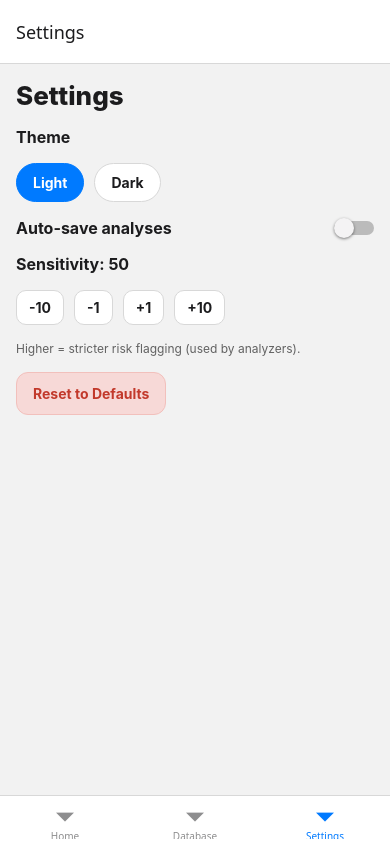
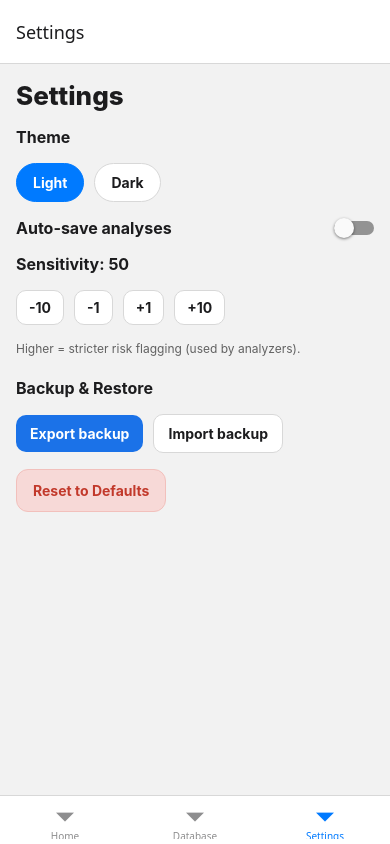
Before and after one commit to Cyamos2/job-scam-detector, a React Native app: screen /Settings in a window 390 px wide. Built offline with nearby package versions, Linux system fonts and the light colour scheme.

Commit message:
fixed SettingsScreen

```diff
--- a/package.json
+++ b/package.json
@@ -24,7 +24,10 @@
     "react-native-reanimated": "~3.17.4",
     "react-native-safe-area-context": "5.4.0",
     "react-native-screens": "~4.11.1",
-    "@react-native-community/slider": "4.5.6"
+    "@react-native-community/slider": "4.5.6",
+    "expo-file-system": "~18.1.11",
+    "expo-sharing": "~13.1.5",
+    "expo-document-picker": "~13.1.6"
   },
   "devDependencies": {
     "@babel/core": "^7.25.2",
--- a/src/screens/SettingsScreen.tsx
+++ b/src/screens/SettingsScreen.tsx
@@ -1,22 +1,70 @@
 // src/screens/SettingsScreen.tsx
-import React from "react";
-import { View, Text, StyleSheet, Pressable, Switch, ScrollView } from "react-native";
+import React, { useCallback, useState } from "react";
+import { View, Text, StyleSheet, Pressable, Switch, ScrollView, Alert, ActivityIndicator } from "react-native";
+import * as FileSystem from "expo-file-system";
+import * as Sharing from "expo-sharing";
+import * as DocumentPicker from "expo-document-picker";
 import { useSettings } from "../SettingsProvider";
 import { useColors } from "../theme/useColors";
+import { useSavedItems } from "../store/savedItems";
+
+function tsFilename() {
+  const d = new Date();
+  const pad = (n: number) => String(n).padStart(2, "0");
+  return `job-scam-detector-backup-${d.getFullYear()}${pad(d.getMonth()+1)}${pad(d.getDate())}-${pad(d.getHours())}${pad(d.getMinutes())}${pad(d.getSeconds())}.json`;
+}
 
 export default function SettingsScreen() {
-  const { theme, setTheme, autoSave, setAutoSave, sensitivity, setSensitivity } = useSettings();
+  const { theme, setTheme, autoSave, setAutoSave, sensitivity, setSensitivity, reset } = useSettings();
+  const { exportJSON, importJSON } = useSavedItems();
   const { bg, card, text, muted, colors } = useColors();
+  const [busy, setBusy] = useState<null | "export" | "import">(null);
 
-  // Local reset (don’t rely on a context method that may not exist)
-  const onReset = () => {
-    setTheme("light");
-    setAutoSave(false);
-    setSensitivity(50);
-  };
+  const onExport = useCallback(async () => {
+    try {
+      setBusy("export");
+      const json = exportJSON();
+      const filename = tsFilename();
+      const uri = FileSystem.cacheDirectory! + filename;
+      await FileSystem.writeAsStringAsync(uri, json, { encoding: FileSystem.EncodingType.UTF8 });
 
-  const bump = (n: number) =>
-    setSensitivity(Math.max(0, Math.min(100, sensitivity + n)));
+      if (await Sharing.isAvailableAsync()) {
+        await Sharing.shareAsync(uri, {
+          mimeType: "application/json",
+          dialogTitle: "Export Backup",
+          UTI: "public.json",
+        });
+      } else {
+        Alert.alert("Backup saved", `Saved to: ${uri}`);
+      }
+    } catch (e: any) {
+      Alert.alert("Export failed", e?.message ?? "Unknown error");
+    } finally {
+      setBusy(null);
+    }
+  }, [exportJSON]);
+
+  const onImport = useCallback(async () => {
+    try {
+      setBusy("import");
+      const res = await DocumentPicker.getDocumentAsync({
+        type: "application/json",
+        multiple: false,
+        copyToCacheDirectory: true,
+      });
+      if (res.canceled) return;
+      const asset = res.assets?.[0];
+      if (!asset?.uri) return;
+
+      const raw = await FileSystem.readAsStringAsync(asset.uri, { encoding: FileSystem.EncodingType.UTF8 });
+      const { added, replaced, skipped } = importJSON(raw, "merge");
+      Alert.alert("Import complete", `Added ${added}${replaced ? `, replaced ${replaced}` : ""}${skipped ? `, skipped ${skipped}` : ""}.`);
+    } catch (e: any) {
+      Alert.alert("Import failed", e?.message ?? "Unknown error");
+    } finally {
+      setBusy(null);
+    }
+  }, [importJSON]);
 
   return (
     <ScrollView contentContainerStyle={[styles.container, bg]}>
@@ -25,69 +73,43 @@ export default function SettingsScreen() {
       {/* Theme */}
       <Text style={[styles.label, text]}>Theme</Text>
       <View style={styles.row}>
-        <Pressable
-          accessibilityRole="button"
-          onPress={() => setTheme("light")}
-          style={[
-            styles.segment,
-            card,
-            theme === "light" && {
-              backgroundColor: colors.primary,
-              borderColor: colors.primary,
-            },
-          ]}
-        >
-          <Text style={[styles.segmentText, theme === "light" ? { color: "white" } : text]}>
-            Light
-          </Text>
+        <Pressable onPress={() => setTheme("light")} style={[styles.segment, card, theme === "light" && { backgroundColor: colors.primary, borderColor: colors.primary }]}>
+          <Text style={[styles.segmentText, theme === "light" ? { color: "white" } : text]}>Light</Text>
         </Pressable>
-        <Pressable
-          accessibilityRole="button"
-          onPress={() => setTheme("dark")}
-          style={[
-            styles.segment,
-            card,
-            theme === "dark" && {
-              backgroundColor: colors.primary,
-              borderColor: colors.primary,
-            },
-          ]}
-        >
-          <Text style={[styles.segmentText, theme === "dark" ? { color: "white" } : text]}>
-            Dark
-          </Text>
+        <Pressable onPress={() => setTheme("dark")} style={[styles.segment, card, theme === "dark" && { backgroundColor: colors.primary, borderColor: colors.primary }]}>
+          <Text style={[styles.segmentText, theme === "dark" ? { color: "white" } : text]}>Dark</Text>
         </Pressable>
       </View>
 
       {/* Auto-save */}
       <View style={styles.rowBetween}>
         <Text style={[styles.label, text]}>Auto-save analyses</Text>
-        <Switch
-          value={autoSave}
-          onValueChange={setAutoSave}
-          trackColor={{ false: "#bbb", true: colors.primary }}
-          thumbColor={autoSave ? "white" : "#f4f3f4"}
-        />
+        <Switch value={autoSave} onValueChange={setAutoSave} />
       </View>
 
       {/* Sensitivity */}
       <Text style={[styles.label, text]}>Sensitivity: {sensitivity}</Text>
       <View style={styles.row}>
         {[-10, -1, +1, +10].map((n) => (
-          <Pressable key={n} onPress={() => bump(n)} style={[styles.bumpBtn, card]}>
+          <Pressable key={n} onPress={() => setSensitivity(Math.max(0, Math.min(100, sensitivity + n)))} style={[styles.bumpBtn, card]}>
             <Text style={[styles.bumpText, text]}>{n > 0 ? `+${n}` : n}</Text>
           </Pressable>
         ))}
       </View>
-      <Text style={[styles.help, muted]}>
-        Higher = stricter risk flagging (used by analyzers).
-      </Text>
+      <Text style={[styles.help, muted]}>Higher = stricter risk flagging (used by analyzers).</Text>
 
-      <Pressable
-        accessibilityRole="button"
-        onPress={onReset}
-        style={[styles.resetBtn, { backgroundColor: "#f7d9d7", borderColor: "#f2c0bc" }]}
-      >
+      {/* Backup / Restore */}
+      <Text style={[styles.label, text, { marginTop: 6 }]}>Backup & Restore</Text>
+      <View style={[styles.row, { flexWrap: "wrap" }]}>
+        <Pressable onPress={onExport} style={[styles.primaryBtn, { opacity: busy === "export" ? 0.7 : 1 }]} disabled={!!busy}>
+          {busy === "export" ? <ActivityIndicator color="#fff" /> : <Text style={styles.primaryText}>Export backup</Text>}
+        </Pressable>
+        <Pressable onPress={onImport} style={[styles.secondaryBtn, card, { opacity: busy === "import" ? 0.7 : 1 }]} disabled={!!busy}>
+          {busy === "import" ? <ActivityIndicator /> : <Text style={[styles.segmentText, text]}>Import backup</Text>}
+        </Pressable>
+      </View>
+
+      <Pressable onPress={reset} style={[styles.resetBtn, { backgroundColor: "#f7d9d7", borderColor: "#f2c0bc" }]}>
         <Text style={{ color: "#c2392b", fontWeight: "700" }}>Reset to Defaults</Text>
       </Pressable>
     </ScrollView>
@@ -109,11 +131,9 @@ const styles = StyleSheet.create({
   bumpText: { fontWeight: "700" },
   help: { fontSize: 12 },
 
-  resetBtn: {
-    alignSelf: "flex-start",
-    borderRadius: 12,
-    paddingHorizontal: 16,
-    paddingVertical: 12,
-    borderWidth: 1,
-  },
+  primaryBtn: { paddingHorizontal: 14, paddingVertical: 10, borderRadius: 10, backgroundColor: "#1b72e8" },
+  primaryText: { color: "white", fontWeight: "700" },
+  secondaryBtn: { paddingHorizontal: 14, paddingVertical: 10, borderRadius: 10, borderWidth: 1 },
+
+  resetBtn: { alignSelf: "flex-start", borderRadius: 12, paddingHorizontal: 16, paddingVertical: 12, borderWidth: 1 },
 });
--- a/src/store/savedItems.tsx
+++ b/src/store/savedItems.tsx
@@ -21,6 +21,13 @@ type SavedItemsContextType = {
   remove: (id: string) => void;
   clearAll: () => void;
   update: (id: string, partial: Partial<SavedAnalysis>) => void;
+
+  // NEW: backup/restore
+  exportJSON: () => string;
+  importJSON: (
+    raw: string,
+    mode?: "merge" | "replace"
+  ) => { added: number; replaced: number; skipped: number };
 };
 
 const CTX = createContext<SavedItemsContextType | undefined>(undefined);
@@ -51,8 +58,66 @@ export function SavedItemsProvider({ children }: { children: React.ReactNode })
   const update = (id: string, partial: Partial<SavedAnalysis>) =>
     setItems(prev => prev.map(x => (x.id === id ? { ...x, ...partial } : x)));
 
+  // -------- BACKUP / RESTORE --------
+  const exportJSON = () => {
+    const payload = {
+      schema: "job-scam-detector/v1",
+      exportedAt: Date.now(),
+      count: items.length,
+      items,
+    };
+    return JSON.stringify(payload, null, 2);
+  };
+
+  const importJSON: SavedItemsContextType["importJSON"] = (raw, mode = "merge") => {
+    let parsed: any;
+    try {
+      parsed = JSON.parse(raw);
+    } catch {
+      throw new Error("Invalid JSON file.");
+    }
+
+    const incoming: SavedAnalysis[] = Array.isArray(parsed?.items)
+      ? parsed.items
+      : Array.isArray(parsed)
+      ? parsed
+      : [];
+
+    // quick validation of objects
+    const valid = incoming.filter(
+      (x) =>
+        x &&
+        typeof x.id === "string" &&
+        typeof x.title === "string" &&
+        (x.source === "text" || x.source === "image") &&
+        typeof x.score === "number" &&
+        (x.verdict === "Low" || x.verdict === "Medium" || x.verdict === "High") &&
+        Array.isArray(x.flags) &&
+        typeof x.createdAt === "number"
+    );
+
+    if (mode === "replace") {
+      setItems(valid);
+      return { added: valid.length, replaced: items.length, skipped: incoming.length - valid.length };
+    }
+
+    // merge mode (default): keep existing; add new that don’t duplicate ids
+    const map = new Map<string, SavedAnalysis>();
+    for (const i of items) map.set(i.id, i);
+
+    let added = 0;
+    for (const i of valid) {
+      if (!map.has(i.id)) {
+        map.set(i.id, i);
+        added++;
+      }
+    }
+    setItems(Array.from(map.values()).sort((a, b) => b.createdAt - a.createdAt));
+    return { added, replaced: 0, skipped: incoming.length - valid.length + (valid.length - added) };
+  };
+
   const value = useMemo(
-    () => ({ items, hydrated, add, remove, clearAll, update }),
+    () => ({ items, hydrated, add, remove, clearAll, update, exportJSON, importJSON }),
     [items, hydrated]
   );
 
```
Also changed, not shown: 1 other file (tests, documents, lock files or other folders).
